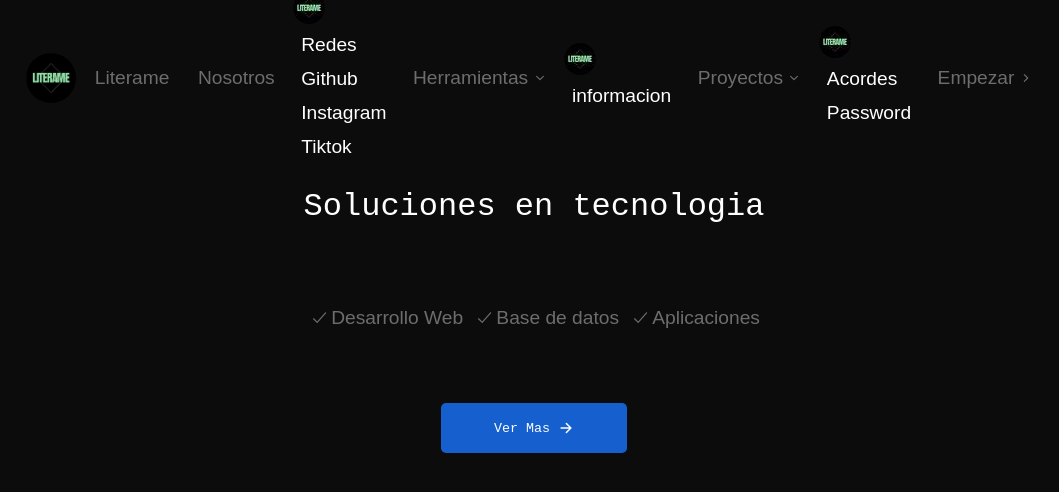
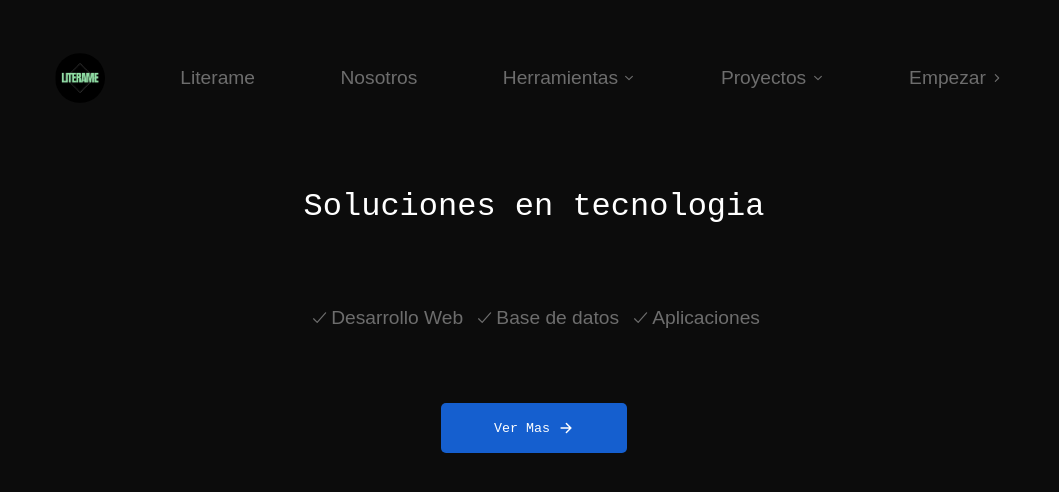
Before and after one commit to literame/acorde, a plain HTML site: page index.html in a window 1280 px wide. Shown: the whole page, without its empty margins (106-1165 px from the left). Drawn offline with nearby package versions, Linux system fonts and the light colour scheme; a web font is replaced by a local one.

Commit message:
arreglado

```diff
--- a/index.html
+++ b/index.html
@@ -77,12 +77,12 @@
 
 <script>
 
-    let wdisplay = document.getElementsByClassName('wdisplay');
+    let wdisplay = document.querySelectorAll('.wdisplay');
 
-    wdisplay.style.display = 'none';
+    // wdisplay.style.display = 'none';
 
     wdisplay.forEach(element => {
-        wdisplay.style.display = 'none';
+        element.style.display = 'none';
     });
 
     function headermouse(){
```
